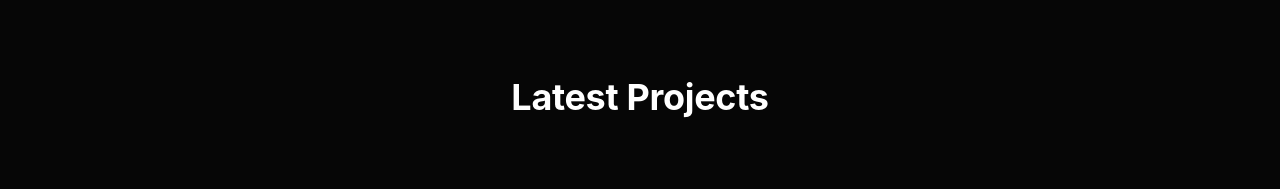
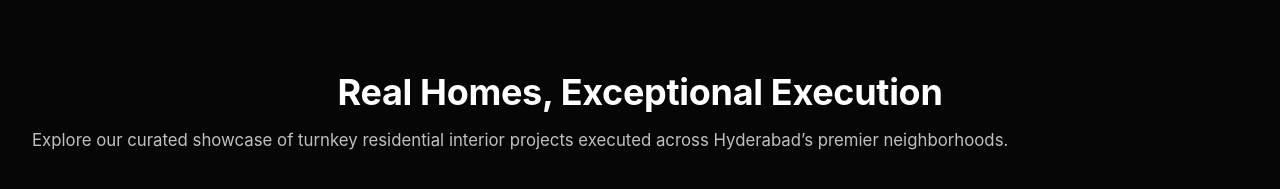
Before and after one commit to saichittala/dv-homes, a Next.js app: page / in a window 1280 px wide. Shown: the part 3174-3363 px from the top of the page. Built offline with nearby package versions, Linux system fonts and the light colour scheme; no server answers; a web font is replaced by a local one.

Commit message:
feat: replace homepage projects grid with real projects from projectsData with direct routing links

```diff
--- a/app/page.tsx
+++ b/app/page.tsx
@@ -15,6 +15,7 @@ import ImageWithSkeleton from "./components/ImageWithSkeleton";
 import ChoiceChips, { ChoiceOption } from "./components/ui/ChoiceChips";
 import ScrollBlurFadeIn from "./components/ui/ScrollBlurFadeIn";
 import { submitLeadToGoogleSheet, openWhatsAppLeadChat } from "./lib/leadSubmission";
+import { projectsData } from "./lib/projectsData";
 import { ParallaxScroll, ParallaxImage } from "./components/ui/parallax-scroll";
 import {
   FactoryIcon,
@@ -752,26 +753,34 @@ export default function HomePage() {
           <div className="container">
             <ScrollBlurFadeIn>
               <div className="section-header section-header--left section-header--mb">
-                <h2 className="projects-section-title">Latest Projects</h2>
+                <h2 className="display-md">Real Homes, Exceptional Execution</h2>
+                <p style={{ marginTop: "12px", color: "rgba(255, 255, 255, 0.75)", fontSize: "1.05rem" }}>
+                  Explore our curated showcase of turnkey residential interior projects executed across Hyderabad’s premier neighborhoods.
+                </p>
               </div>
 
               {/* Projects Grid */}
               <div className="projects-cards-grid">
-                {(showAllProjects ? projects : projects.slice(0, 4)).map((project) => (
-                  <div key={project.id} className="project-card-item">
+                {(showAllProjects ? projectsData : projectsData.slice(0, 4)).map((project) => (
+                  <Link
+                    key={project.id}
+                    href={`/projects/${project.id}`}
+                    className="project-card-item"
+                    style={{ textDecoration: "none" }}
+                  >
                     <div className="project-card-img-wrapper">
-                      <ImageWithSkeleton src={project.image} alt={project.name} />
+                      <ImageWithSkeleton src={project.mainImage} alt={project.title} />
                     </div>
                     <div className="project-card-white-box">
-                      <h3 className="project-card-title">{project.name}</h3>
+                      <h3 className="project-card-title">{project.title.toUpperCase()}</h3>
                       <p className="project-card-location">{project.location}</p>
                     </div>
-                  </div>
+                  </Link>
                 ))}
               </div>
 
               {/* View All Projects / Show Less Button */}
-              {projects.length > 4 && (
+              {projectsData.length > 4 && (
                 <div className="projects-cta-wrap">
                   <button
                     type="button"
```
